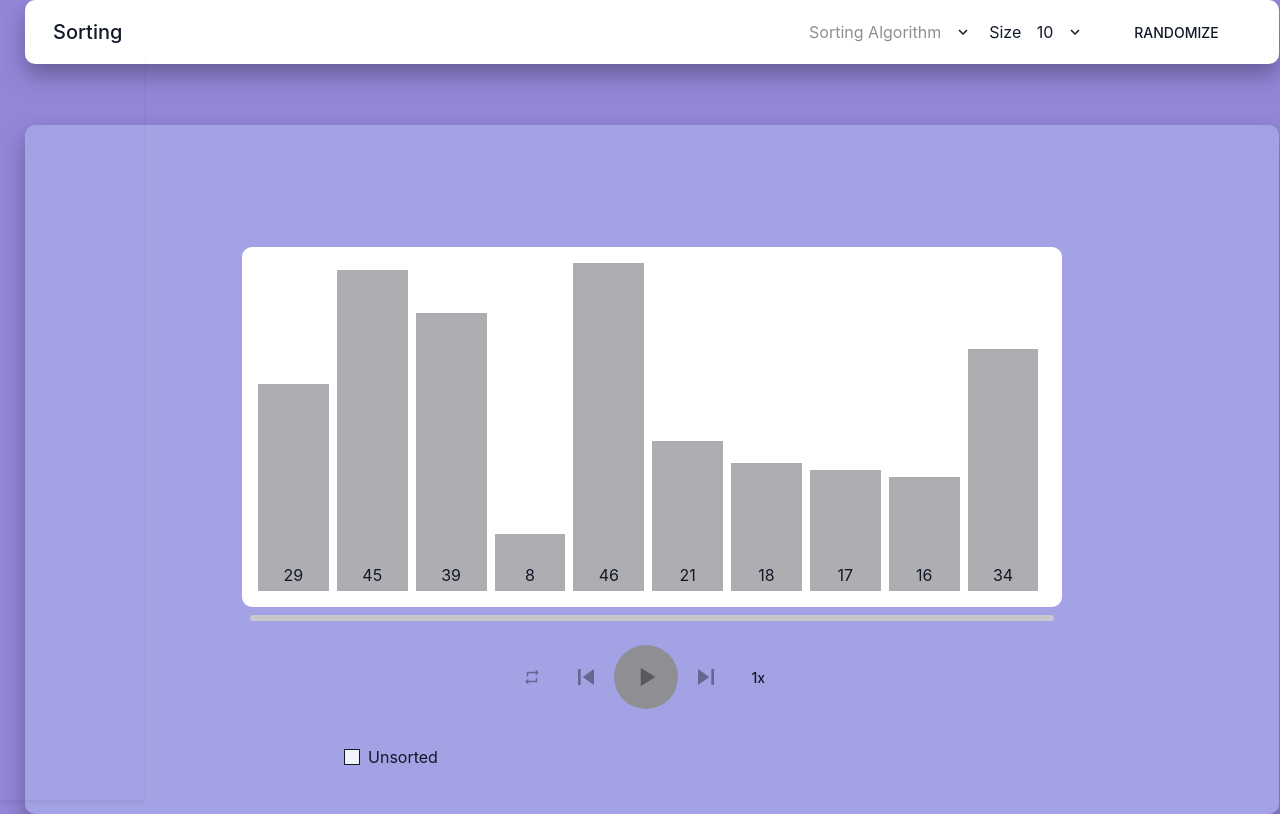
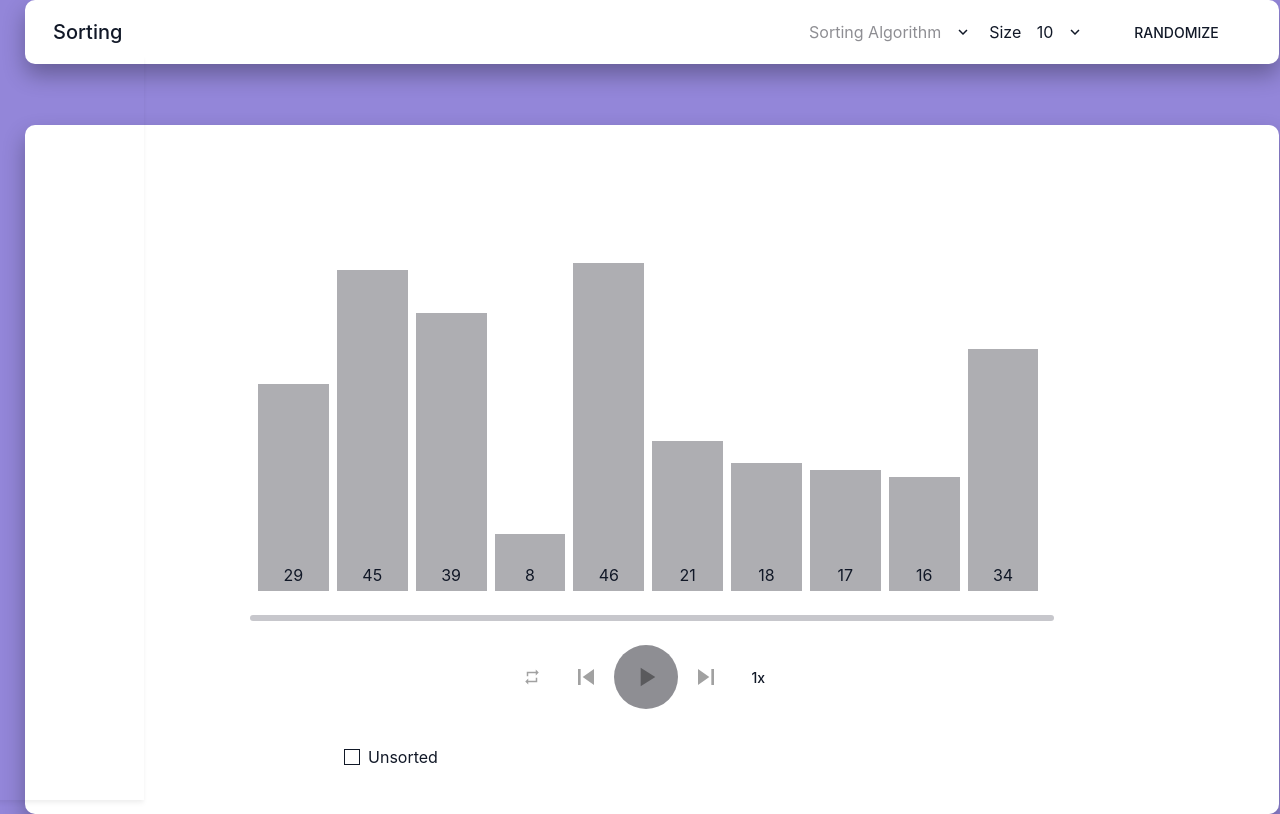
Before and after one commit to nijiyamaharjan/dsa-visualizer, a React (Create React App) app in the folder dsa-visualizer/: page /Sorting in a window 1280 px wide. Built offline with nearby package versions, Linux system fonts and the light colour scheme.

Commit message:
Update Sorting.css

```diff
--- a/dsa-visualizer/src/components/Sorting/Sorting.css
+++ b/dsa-visualizer/src/components/Sorting/Sorting.css
@@ -26,7 +26,7 @@
     margin-left: 25px;
     margin-right: 25px;
     padding-top: 10px;
-    background-color: #A2A2E5;
+    background-color: white;
     box-shadow: 0px 11px 22px rgba(0, 0, 0, 0.3);
     width: 98vw;
     border-radius: 10px;
```
